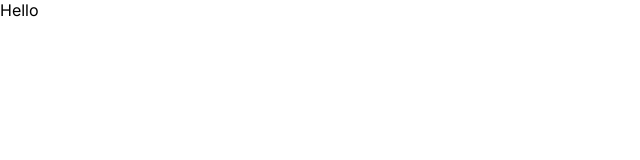
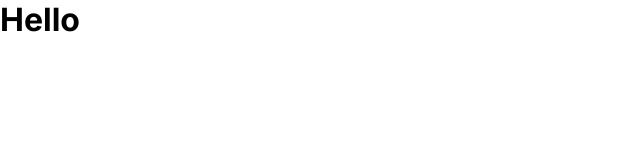
Before and after one commit to JTKsson/jolint-dashboard, a Next.js app: page / in a window 1280 px wide. Shown: the top 160 px of the page, without its empty margins (0-640 px from the left). Built offline with nearby package versions, Linux system fonts and the light colour scheme.

Commit message:
reset main

```diff
--- a/src/app/page.js
+++ b/src/app/page.js
@@ -2,7 +2,7 @@
 export default function Home() {
   return (
     <>
-      <div>Hello</div>
+      <h1>Hello</h1>
     </>
   )
 }
```
